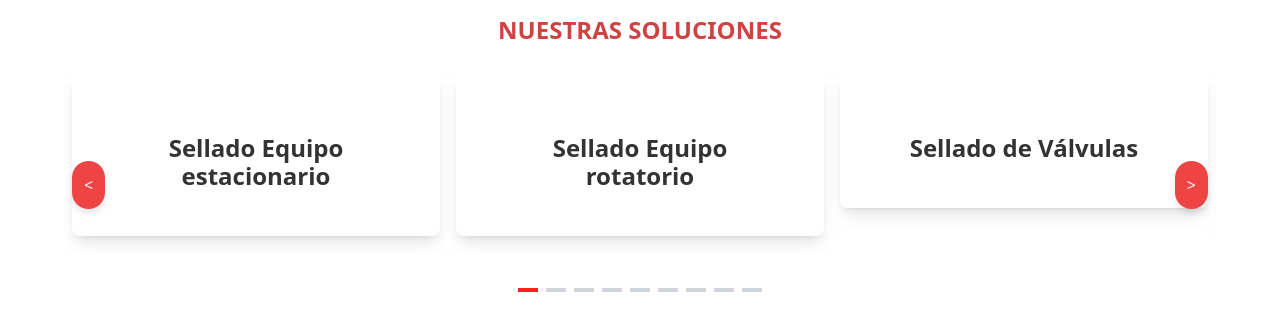
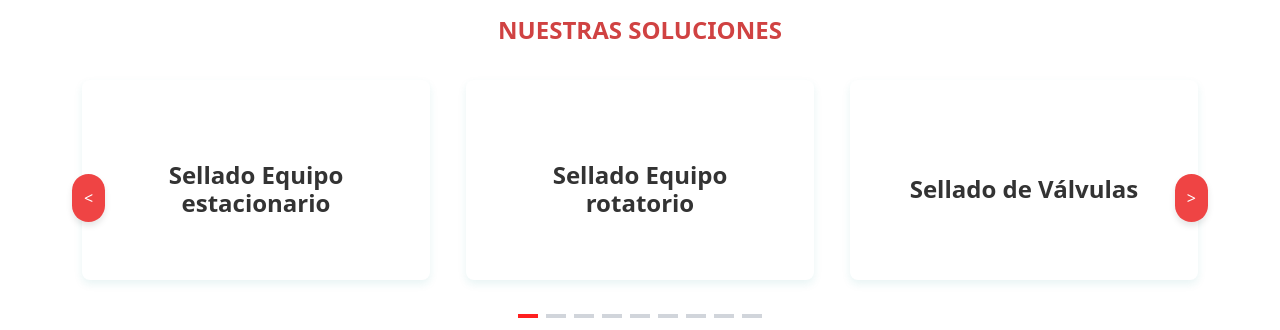
Before and after one commit to sebacoma/Chesterton, an Angular app: page / in a window 1280 px wide. Shown: the part 938-1268 px from the top of the page. Built offline with nearby package versions, Linux system fonts and the light colour scheme.

Commit message:
fix: solutions card

```diff
--- a/src/app/pages/home/home.component.css
+++ b/src/app/pages/home/home.component.css
@@ -392,16 +392,16 @@ button:hover {
   margin-left: auto; /* Align to the right */
 }
 
-/* Solution card styles */
+/* Solución al iluminarse */
 .solution-card {
   position: relative;
   overflow: hidden;
   border-radius: 8px;
   box-shadow: 0 4px 8px rgba(30, 147, 149, 0.1);
   transition: transform 0.3s ease, box-shadow 0.3s ease;
-  background-color: #fff; /* Ensure background color is white */
-  margin: 10px; /* Add some margin between cards */
-  height: 400px; /* Increase the height of the card */
+  background-color: #fff;
+  margin: 10px;
+  height: 200px;
   display: flex;
   align-items: center;
   justify-content: center;
@@ -409,11 +409,30 @@ button:hover {
 
 .solution-card:hover {
   transform: translateY(-10px);
-  box-shadow: 0 8px 16px rgba(0, 0, 0, 0.2);
+  box-shadow: 0 8px 16px rgba(216, 65, 65, 0.2);
+}
+
+.solution-card:before {
+  content: '';
+  position: absolute;
+  top: 0;
+  left: 0;
+  right: 0;
+  bottom: 0;
+  background: linear-gradient(to top, rgba(255,0,0,0.8) 0%, rgba(255,0,0,0.5) 50%, rgba(255,0,0,0) 100%);
+  opacity: 0;
+  transition: opacity 0.3s ease;
+  z-index: 1;
+}
+
+.solution-card:hover::before {
+  opacity: 1;
 }
 
 .solution-info {
-  padding: 30px; /* Increase padding for more content space */
+  position: relative;
+  z-index: 1;
+  padding: 30px;
   text-align: center;
   color: #333;
   display: flex;
@@ -430,16 +449,16 @@ button:hover {
 .solution-info p {
   font-size: 1rem;
   margin-top: 10px;
-  color: #666; /* Lighter color for the description */
+  color: #666;
 }
 
-/* Center the cards container */
 .solutions-grid {
   display: flex;
   flex-wrap: wrap;
-  justify-content: center; /* Center horizontally */
-  align-items: center; /* Center vertically */
+  justify-content: center;
+  align-items: center;
 }
+
 
 .big-background {
   background-color: #e9e7e7;
--- a/src/app/pages/home/home.component.html
+++ b/src/app/pages/home/home.component.html
@@ -34,11 +34,11 @@
     <div class="carousel-wrapper overflow-hidden">
       <div class="carousel-inner flex transition-transform duration-500" #solutionsCarousel>
         <div *ngFor="let solution of solutions" class="carousel-item flex-shrink-0 w-1/3 p-2">
-          <div class="solution-box bg-white shadow-lg rounded-lg p-4">
+          <a [routerLink]="['soluciones/',solution.id]" class="solution-card bg-white shadow-lg rounded-lg p-4">
             <div class="solution-info mt-2">
               <h3 class="text-xl font-semibold">{{ solution.title }}</h3>
             </div>
-          </div>
+          </a>
         </div>
       </div>
     </div>
@@ -57,6 +57,7 @@
     </div>
   </div>
 </div>
+
 
 <!-- "Industrias"-->
 <div class="industries-section mt-12">
--- a/src/app/pages/home/home.component.ts
+++ b/src/app/pages/home/home.component.ts
@@ -23,15 +23,15 @@ export class HomeComponent implements OnInit, OnDestroy {
   currentIndex = 0;
   itemsPerPage = 3;
   solutions = [
-    { title: 'Sellado Equipo estacionario', image: 'assets/SelladoEquipoEstacionario.png' },
-    { title: 'Sellado Equipo rotatorio', image: 'assets/SelladoEquipoEstacionario.png' },
-    { title: 'Sellado de Válvulas', image: 'assets/SelladoEquipoEstacionario.png' },
-    { title: 'Sellado Cilindros Hidráulicos', image: 'assets/SelladoEquipoEstacionario.png' },
-    { title: 'Protección de rodamiento', image: 'assets/SelladoEquipoEstacionario.png' },
-    { title: 'Servicios de reparación', image: 'assets/SelladoEquipoEstacionario.png' },
-    { title: 'Servicios instalación en detenciones de planta', image: 'assets/SelladoEquipoEstacionario.png' },
-    { title: 'Servicios de monitoreo', image: 'assets/SelladoEquipoEstacionario.png' },
-    { title: 'Diseño y fabricación local', image: 'assets/SelladoEquipoEstacionario.png' }
+    { id: 'sellado-equipo-estacionario',title: 'Sellado Equipo estacionario', image: 'assets/SelladoEquipoEstacionario.png' },
+    { id: 'sellado-equipo-rotatorio',title: 'Sellado Equipo rotatorio', image: 'assets/SelladoEquipoEstacionario.png' },
+    { id: 'sellado-valvulas',title: 'Sellado de Válvulas', image: 'assets/SelladoEquipoEstacionario.png' },
+    { id: 'sellado-cilindros-hidraulicos',title: 'Sellado Cilindros Hidráulicos', image: 'assets/SelladoEquipoEstacionario.png' },
+    { id: 'proteccion-rodamientos',title: 'Protección de rodamiento', image: 'assets/SelladoEquipoEstacionario.png' },
+    { id: 'servicios-reparacion',title: 'Servicios de reparación', image: 'assets/SelladoEquipoEstacionario.png' },
+    { id: 'servicios-instalacion-detenciones-planta',title: 'Servicios instalación en detenciones de planta', image: 'assets/SelladoEquipoEstacionario.png' },
+    { id: 'servicios-monitoreo',title: 'Servicios de monitoreo', image: 'assets/SelladoEquipoEstacionario.png' },
+    { id: 'diseno-fabricacion-local',title: 'Diseño y fabricación local', image: 'assets/SelladoEquipoEstacionario.png' }
   ];
   currentSolutions = this.solutions.slice(0, this.itemsPerPage);
   @ViewChild('industriesCarousel', { static: true }) industriesCarousel!: ElementRef ;
```
Also changed, not shown: src/app/app-routing.module.ts (+17 -0 lines).
